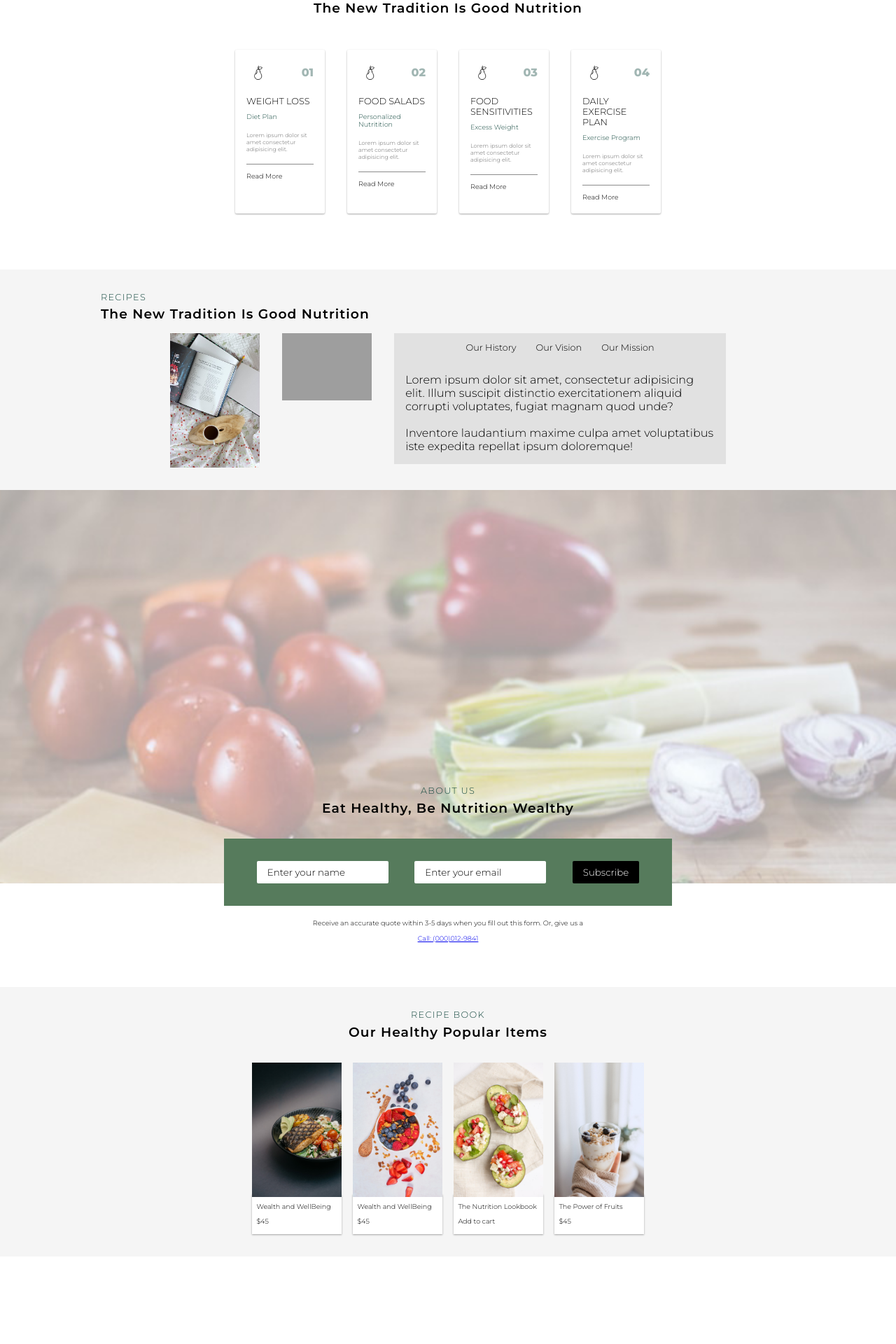
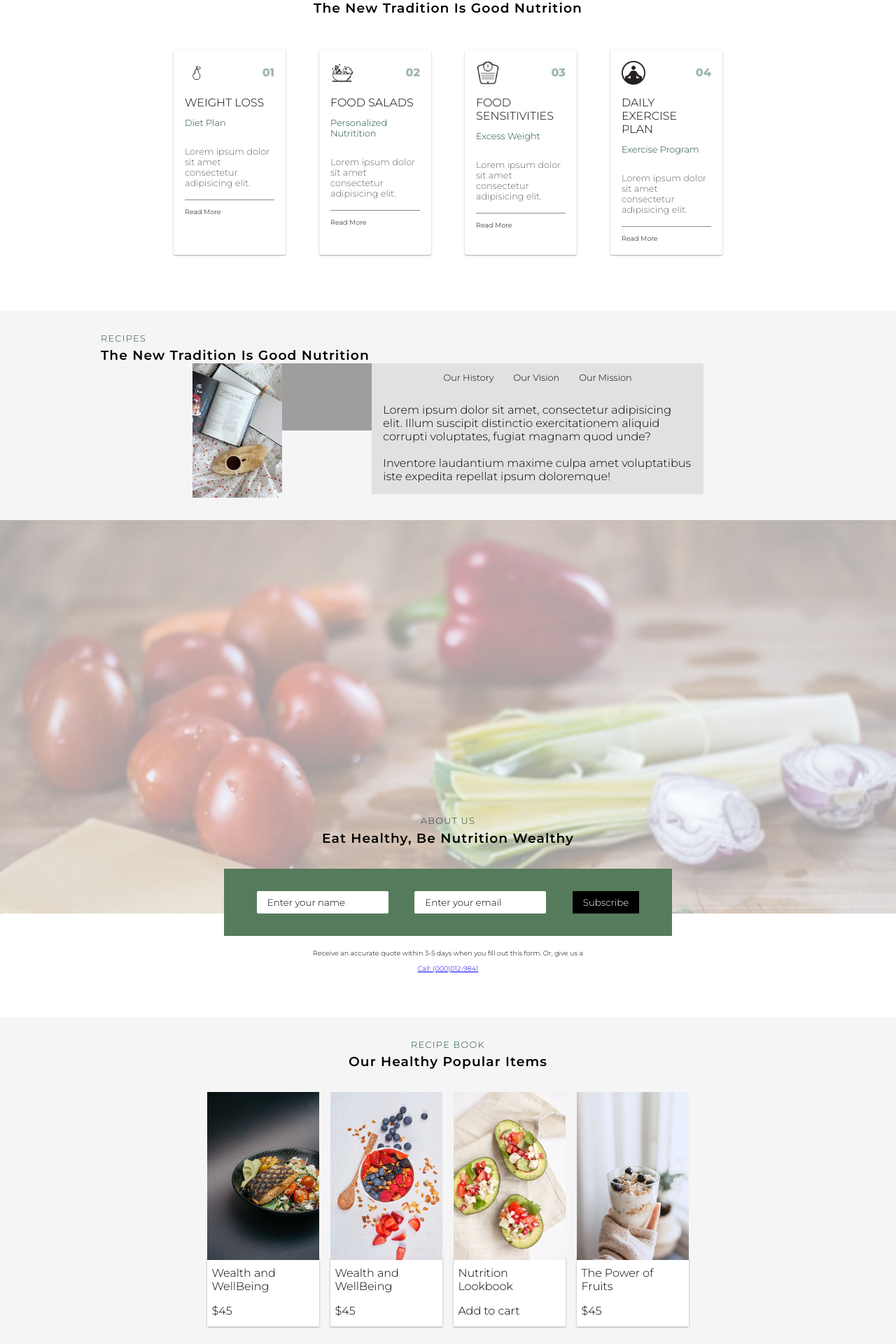
Before and after one commit to oswhytecodes/recipes, a React (Create React App) app: page / in a window 1280 px wide. Shown: the part 520-2440 px from the top of the page at 70% size. Before the commit the page ends 2315 px from the top, so only its background shows below. Built offline with nearby package versions, Linux system fonts and the light colour scheme; grey boxes are pictures that could not be loaded.

Commit message:
"march23 header cards"

```diff
--- a/src/components/Card.css
+++ b/src/components/Card.css
@@ -1,5 +1,5 @@
 .card-container {
-  width: 8em;
+  width: 10em;
   padding: 1em;
   margin: 1em;
   border-radius: 2px;
@@ -34,13 +34,13 @@ hr {
 
 .one {
   color: #000;
-  font-size: 0.8rem;
+  font-size: 1rem;
   text-transform: uppercase;
 }
 
 .two {
   color: var(--clr-text);
-  font-size: 0.6rem;
+  font-size: 0.8rem;
   margin-top: 1em;
 }
 .card-header {
@@ -57,7 +57,7 @@ hr {
 .card-text {
   color: #000;
   opacity: 0.6;
-  font-size: 0.5rem;
+  font-size: 0.8rem;
   margin-top: 2em;
 }
 .card-link {
--- a/src/components/Card.js
+++ b/src/components/Card.js
@@ -2,11 +2,11 @@ import react from "react";
 import "./Card.css";
 import Fruit from "../assets/images/fruits.png";
 
-const Card = ({ id, headerOne, headerTwo, text, link }) => {
+const Card = ({ img, id, headerOne, headerTwo, text, link }) => {
   return (
     <div className="card-container">
       <div className="card-header ">
-        <img src={Fruit} alt="" />
+        <img src={img} alt="" />
         <p>{id}</p>
       </div>
       <p className="one">{headerOne}</p>
--- a/src/components/Header.css
+++ b/src/components/Header.css
@@ -5,8 +5,10 @@ nav {
   display: flex;
   width: 100%;
   position: fixed;
+  z-index: 2;
   flex-wrap: wrap;
   box-shadow: 0 2px 2px -2px rgba(0, 0, 0, 0.2);
+
 }
 
 .logo {
@@ -20,7 +22,6 @@ nav {
   list-style: none;
   display: flex;
   justify-content: flex-end;
-
   flex: 2;
   flex-wrap: wrap;
 }
@@ -41,16 +42,15 @@ nav {
     background-color: #f5f5f5;
     padding: 0;
     margin: 0;
-    top: 0;
+    top: -100%;
     display: flex;
     flex-direction: column;
     align-items: center;
-    top: 3em;
     transition: 0.7s;
     font-weight: 800;
   }
   .nav-list.active {
-    top:-100%;
+    top: 3em;
   }
   .nav-list li {
     margin: 1em 0;
--- a/src/components/Header.js
+++ b/src/components/Header.js
@@ -1,33 +1,39 @@
 import React, { useState } from "react";
-import './Header.css';
-import Menu from '../assets/images/menu.png'
-
+import "./Header.css";
+import Menu from "../assets/images/menu.png";
 
 const Header = () => {
-
-
-
   const showMenu = () => {
-    let menu = document.querySelector(".menu-burger");
     let nav = document.querySelector(".nav-list");
 
-  menu.classList.toggle('active');
-  nav.classList.toggle('active')
-}
-
-
+    nav.classList.toggle("active");
+  };
 
   return (
     <nav>
       <h3 className="logo"> RECIPES </h3>
       <ul className="nav-list">
-       <li><a href="#">Home</a> </li>
-       <li><a href="#">Services</a> </li>
-       <li><a href="#">Recipes</a></li>
-       <li><a href="#">About Us</a></li>
-       <li><a href="#">Recipe Book</a></li>
-       <li><a href="#">Shop</a></li>
-       <li><a href="#">Search</a> </li>
+        <li>
+          <a href="#Home">Home</a>
+        </li>
+        <li>
+          <a href="#Services">Services</a>
+        </li>
+        <li>
+          <a href="#Recipes">Recipes</a>
+        </li>
+        <li>
+          <a href="#About">About Us</a>
+        </li>
+        <li>
+          <a href="#Recipe_Book">Recipe Book</a>
+        </li>
+        <li>
+          <a href="#Shop">Shop</a>
+        </li>
+        <li>
+          <a href="#Search">Search</a>
+        </li>
       </ul>
       <img onClick={showMenu} className="menu-burger" src={Menu} alt="" />
     </nav>
--- a/src/components/Photocard.css
+++ b/src/components/Photocard.css
@@ -1,10 +1,9 @@
 .photocard-container img {
-  width: 8em;
-  object-fit:cover;
+  width: 10em;
+  object-fit:center;
 }
 .photo-card {
-  width: 8em;
-  /* border-radius: 2px; */
+  width: 10em;
   background: #fff;
   color: var(--clr-text);
   display: flex;
@@ -21,7 +20,7 @@
 }
 .photo-card p {
   color: #000;
-  font-size: 0.6rem;
+  font-size: 1rem;
 }
 .photo-card > * + * {
   margin-top: 1em;
--- a/src/components/Section.css
+++ b/src/components/Section.css
@@ -41,6 +41,8 @@ a {
   flex-direction: row;
   flex-wrap: wrap;
   margin-inline: auto;
+  gap: 1em;
+  max-width: 100%;
 }
 
 /* cards media query */
@@ -48,6 +50,7 @@ a {
   .cards-container,
   .photo-card-container {
     justify-content: space-evenly;
+    max-width: 80%;
   }
 }
 
@@ -65,10 +68,10 @@ a {
   align-items: flex-start;
   flex-wrap: wrap;
   /* max-width: 50em; */
-  margin-top: 1em;
+  /* margin-top: 1em; */
 }
 .images > * + * {
-  margin-left: 2em;
+  /* margin-left: 2em; */
 }
 .about-images {
   width: 8em;
@@ -98,12 +101,12 @@ a {
   margin-inline: auto;
 }
 /* recipes media query */
-@media screen and (max-width: 580px) {
+@media screen and (max-width: 768px) {
   .tabs-list {
     margin-top: 2em;
   }
-  .images > * + * {
-    margin-left: 0em;
+  .images > * {
+    /* margin-left: 1em; */
   }
   .images:nth-child(1) {
     margin-left: 1em;
@@ -147,15 +150,13 @@ a {
   background-color: #000;
   color: var(--clr-neutral);
   border: none;
-  border-radius: 2px;
   padding: 8px 15px;
 }
 
 /* contact form media queries */
-@media screen and (max-width: 580px) {
-  .contact-form > * + * {
+@media screen and (max-width: 768px) {
+  .contact-form > *  {
     margin-top: 1em;
-    margin-left: 0;
   }
   .about-us {
     margin-top: -8em;
@@ -173,10 +174,6 @@ a {
   background-color: #f5f5f5;
 }
 
-.photo-card-container {
-  gap: 1em;
-  max-width: 70%;
-}
 @media screen and (max-width: 580px) {
   .photo-card-container {
     max-width: 90%;
--- a/src/components/Section.js
+++ b/src/components/Section.js
@@ -10,28 +10,42 @@ import foodTwo from "../assets/images/food2.jpg";
 import foodThree from "../assets/images/food3.jpg";
 import foodFour from "../assets/images/food4.jpg";
 
+import cardImgFruit from "../assets/images/fruits.png";
+import cardImgSalad from "../assets/images/salad.png";
+import cardImgFitness from "../assets/images/fitness.png";
+import cardImgScale from "../assets/images/scale.png";
+
 const Section = () => {
   return (
     <div>
-      {/*  */}
-      <section className="section-container section-one">
+
+      {/* services section 1 */}
+      <section id="Services" className="section-container section-one">
         <div className=" subhead subhead-center">
           <h4>OUR SERVICES</h4>
           <h3>The New Tradition Is Good Nutrition</h3>
         </div>
         <div className="cards-container">
-          <Card id="01" headerOne="Weight Loss" headerTwo="Diet Plan" />
           <Card
+            img={cardImgFruit}
+            id="01"
+            headerOne="Weight Loss"
+            headerTwo="Diet Plan"
+          />
+          <Card
+            img={cardImgSalad}
             id="02"
             headerOne="Food Salads"
             headerTwo="Personalized Nutritition"
           />
           <Card
+            img={cardImgScale}
             id="03"
             headerOne="Food Sensitivities"
             headerTwo="Excess Weight"
           />
           <Card
+            img={cardImgFitness}
             id="04"
             headerOne="Daily Exercise Plan"
             headerTwo="Exercise Program"
@@ -39,7 +53,10 @@ const Section = () => {
         </div>
       </section>
 
-      <section className="section-container section-two recipes">
+      {/*  */}
+      {/* recipes section 2 */}
+
+      <section id="Recipes" className="section-container section-two recipes">
         <div className="subhead subhead-left">
           <h4>Recipes</h4>
           <h3>The New Tradition Is Good Nutrition</h3>
@@ -68,7 +85,9 @@ const Section = () => {
       <div>
         <img className="food-bg" src={foodBg} alt="Vegetables on a table" />
       </div>
-      <section className="section-container section-one about-us">
+      {/*  */}
+      {/* about section 3 */}
+      <section id="About" className="section-container section-one about-us">
         <div className="subhead subhead-center">
           <h4>About Us</h4>
           <h3>Eat Healthy, Be Nutrition Wealthy</h3>
@@ -89,8 +108,12 @@ const Section = () => {
           Or, give us a <br /> <br /> <a href="#">Call: (000)012-9841</a>{" "}
         </p>
       </section>
-
-      <section className="section-container section-one recipe-book">
+      {/*  */}
+      {/* recipe book section 4 */}
+      <section
+        id="Recipe_Book"
+        className="section-container section-one recipe-book"
+      >
         <div className="subhead subhead-center">
           <h4>Recipe Book</h4>
           <h3>Our Healthy Popular Items</h3>
@@ -109,7 +132,7 @@ const Section = () => {
           />
           <Photocard
             recipeImg={foodThree}
-            text="The Nutrition Lookbook"
+            text="Nutrition Lookbook"
             price="Add to cart"
           />
           <Photocard
```
Lines whose indentation alone changed are shown as unchanged.
